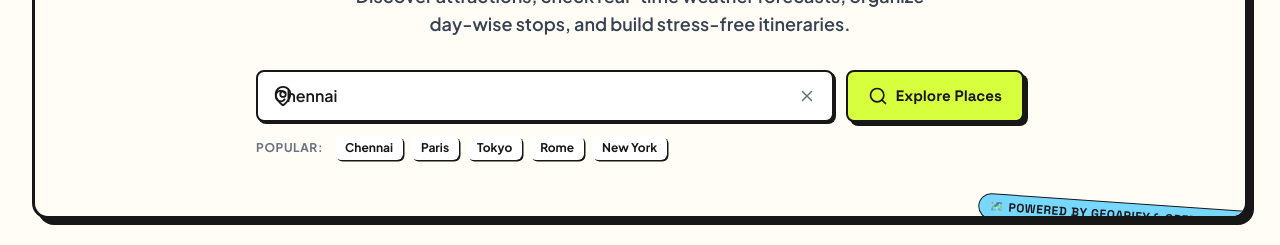
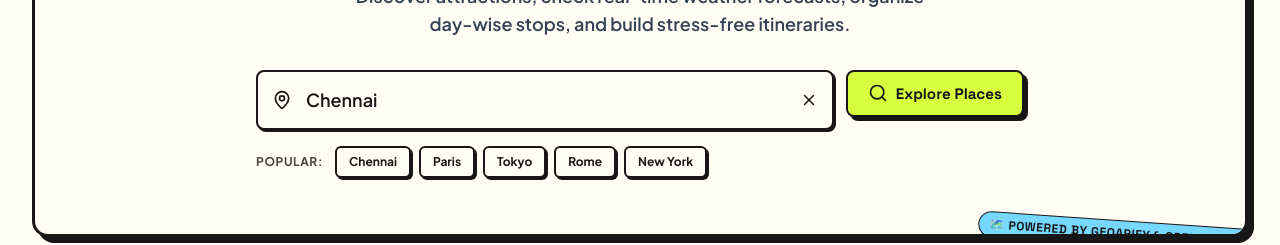
Before and after one commit to RapidRajith/TripWiser-AWS, a React (Vite) app: page / in a window 1280 px wide. Shown: the part 384-629 px from the top of the page. Built offline with nearby package versions, Linux system fonts and the light colour scheme; no server answers; the database is empty.

Commit message:
style: improve search bar theme compatibility

```diff
--- a/src/components/places/SearchBar.tsx
+++ b/src/components/places/SearchBar.tsx
@@ -1,4 +1,5 @@
-import React, { useState } from 'react';
+
+import React, { useState, useEffect } from 'react';
 import { Search, MapPin, X } from 'lucide-react';
 import { NeoButton } from '../ui/NeoButton';
 
@@ -11,14 +12,20 @@ interface SearchBarProps {
 export const SearchBar: React.FC<SearchBarProps> = ({
   initialValue = '',
   onSearch,
-  isLoading = false
+  isLoading = false,
 }) => {
   const [query, setQuery] = useState(initialValue);
 
+  useEffect(() => {
+    setQuery(initialValue);
+  }, [initialValue]);
+
   const handleSubmit = (e: React.FormEvent) => {
     e.preventDefault();
-    if (query.trim()) {
-      onSearch(query.trim());
+    const destination = query.trim();
+
+    if (destination) {
+      onSearch(destination);
     }
   };
 
@@ -30,47 +37,76 @@ export const SearchBar: React.FC<SearchBarProps> = ({
 
   return (
     <div className="w-full max-w-3xl mx-auto">
-      <form onSubmit={handleSubmit} className="flex flex-col sm:flex-row gap-3">
-        <div className="relative flex-1">
-          <div className="absolute left-4 top-1/2 -translate-y-1/2 text-[#171717]">
-            <MapPin size={22} />
-          </div>
+      <form
+        onSubmit={handleSubmit}
+        className="flex flex-col sm:flex-row items-stretch gap-3"
+      >
+        {/* Search Input */}
+        <div className="relative flex-1 min-w-0">
+          <MapPin
+            size={20}
+            aria-hidden="true"
+            className="absolute left-4 top-1/2 -translate-y-1/2 pointer-events-none"
+            style={{ color: 'var(--color-ink)' }}
+          />
+
           <input
             type="text"
             value={query}
             onChange={(e) => setQuery(e.target.value)}
-            placeholder="Where do you want to explore? (e.g. Chennai, Paris)"
-            className="neo-input pl-12 pr-10 py-3.5 text-base sm:text-lg font-semibold"
+            placeholder="Where do you want to explore?"
+            aria-label="Destination"
+            className="w-full box-border border-[2.5px] rounded-lg pl-12 pr-11 py-3.5 text-base sm:text-lg font-semibold outline-none focus:ring-2 focus:ring-[#76D7FF] transition-colors"
+            style={{
+              backgroundColor: 'var(--color-paper)',
+              color: 'var(--color-ink)',
+              borderColor: 'var(--color-ink)',
+              boxShadow: 'var(--shadow-hard-sm)',
+              colorScheme: 'dark light',
+            }}
           />
+
           {query && (
             <button
               type="button"
               onClick={handleClear}
-              className="absolute right-3.5 top-1/2 -translate-y-1/2 p-1 text-gray-500 hover:text-black"
+              className="absolute right-3 top-1/2 -translate-y-1/2 p-1 rounded hover:bg-[#76D7FF]/20 transition-colors"
+              style={{ color: 'var(--color-ink)' }}
               aria-label="Clear destination"
             >
               <X size={18} />
             </button>
           )}
         </div>
+
+        {/* Search Button */}
+        <div className="shrink-0">
           <NeoButton
             type="submit"
             variant="primary"
             size="lg"
             disabled={isLoading || !query.trim()}
-          className="whitespace-nowrap"
+            className="w-full sm:w-auto whitespace-nowrap"
           >
             <Search size={20} />
             <span>{isLoading ? 'Searching...' : 'Explore Places'}</span>
           </NeoButton>
+        </div>
       </form>
 
-      {/* Quick destination suggestion tags */}
-      <div className="flex flex-wrap items-center gap-2 mt-3.5">
-        <span className="text-xs font-bold uppercase tracking-wider text-gray-500 mr-1">
+      {/* Popular Destinations */}
+      <div className="flex flex-wrap items-center gap-2 mt-4">
+        <span
+          className="text-xs font-bold uppercase tracking-wider mr-1"
+          style={{
+            color: 'var(--color-ink)',
+            opacity: 0.8,
+          }}
+        >
           Popular:
         </span>
-        {quickPicks.map(city => (
+
+        {quickPicks.map((city) => (
           <button
             key={city}
             type="button"
@@ -78,7 +114,13 @@ export const SearchBar: React.FC<SearchBarProps> = ({
               setQuery(city);
               onSearch(city);
             }}
-            className="text-xs font-bold px-2.5 py-1 rounded-md border-1.5 border-[#171717] bg-white hover:bg-[#FFE600] transition-colors shadow-[1.5px_1.5px_0_#171717] cursor-pointer"
+            className="text-xs font-bold px-3 py-1.5 rounded-md border-2 transition-colors cursor-pointer hover:!bg-[#FFE600] hover:!text-[#171717] hover:-translate-y-0.5"
+            style={{
+              backgroundColor: 'var(--color-paper)',
+              color: 'var(--color-ink)',
+              borderColor: 'var(--color-ink)',
+              boxShadow: 'var(--shadow-hard-sm)',
+            }}
           >
             {city}
           </button>
```
Lines whose indentation alone changed are shown as unchanged.
